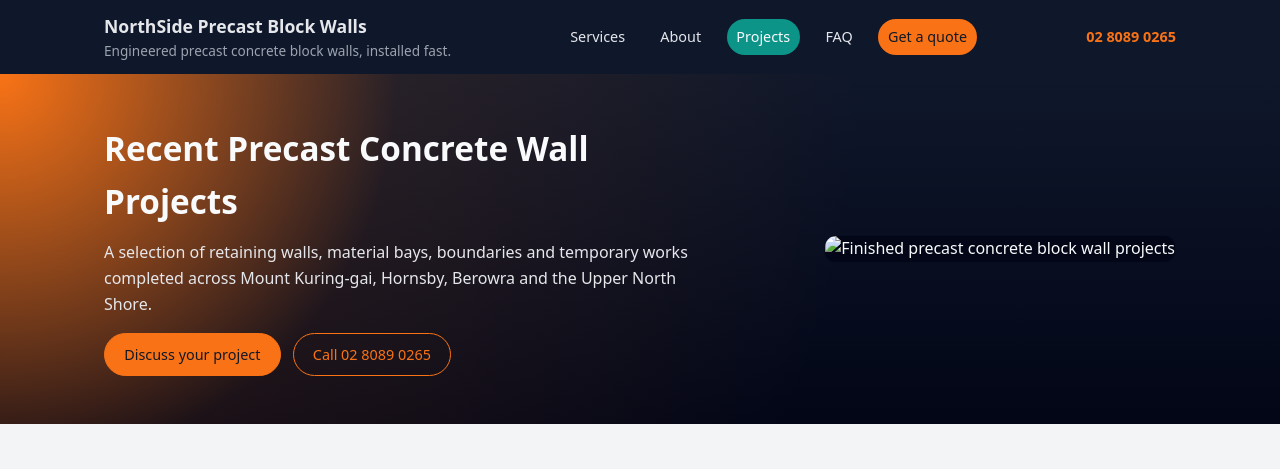
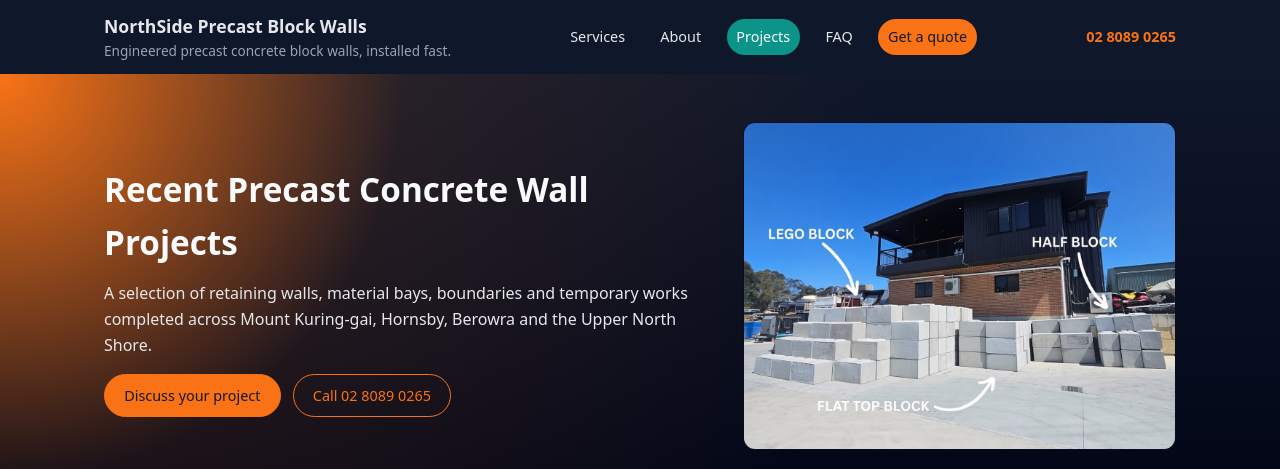
Before and after one commit to Manuwebdevelopment/northside-precast-site, a plain HTML site: page projects.html in a window 1280 px wide. Shown: the top 469 px of the page. Drawn offline with Linux system fonts and the light colour scheme; a script that the page names is missing.

Commit message:
Update projects.html
update hero pic

```diff
--- a/projects.html
+++ b/projects.html
@@ -60,7 +60,7 @@
           </div>
         </div>
         <div class="hero__media">
-          <img src="/public/img/TODO-hero-projects-blocks.jpg" alt="Finished precast concrete block wall projects" class="hero__image">
+          <img src="/public/img/TODO-hero-precast-blocks.jpg" alt="Finished precast concrete block wall projects" class="hero__image">
         </div>
       </div>
     </section>
```
